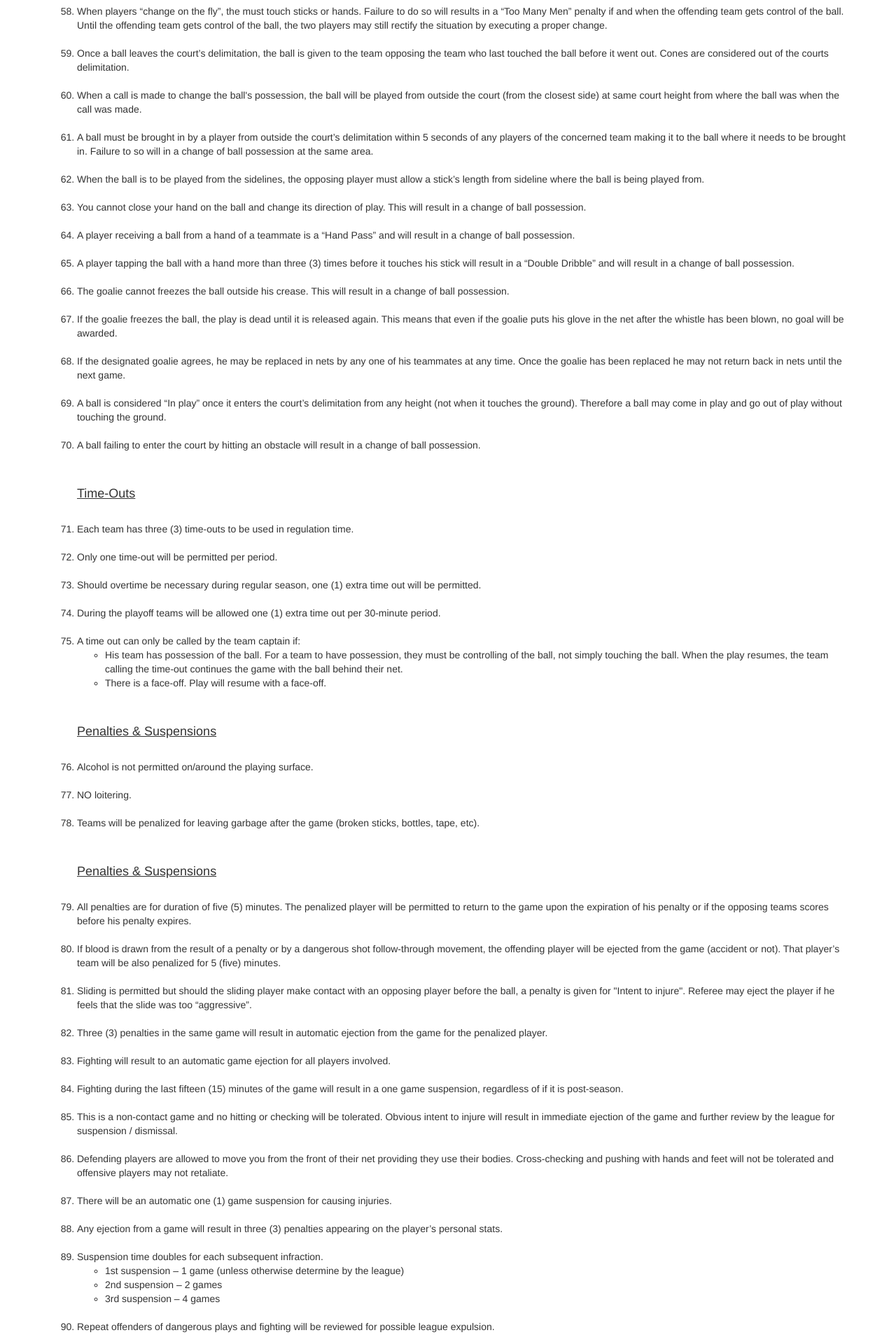
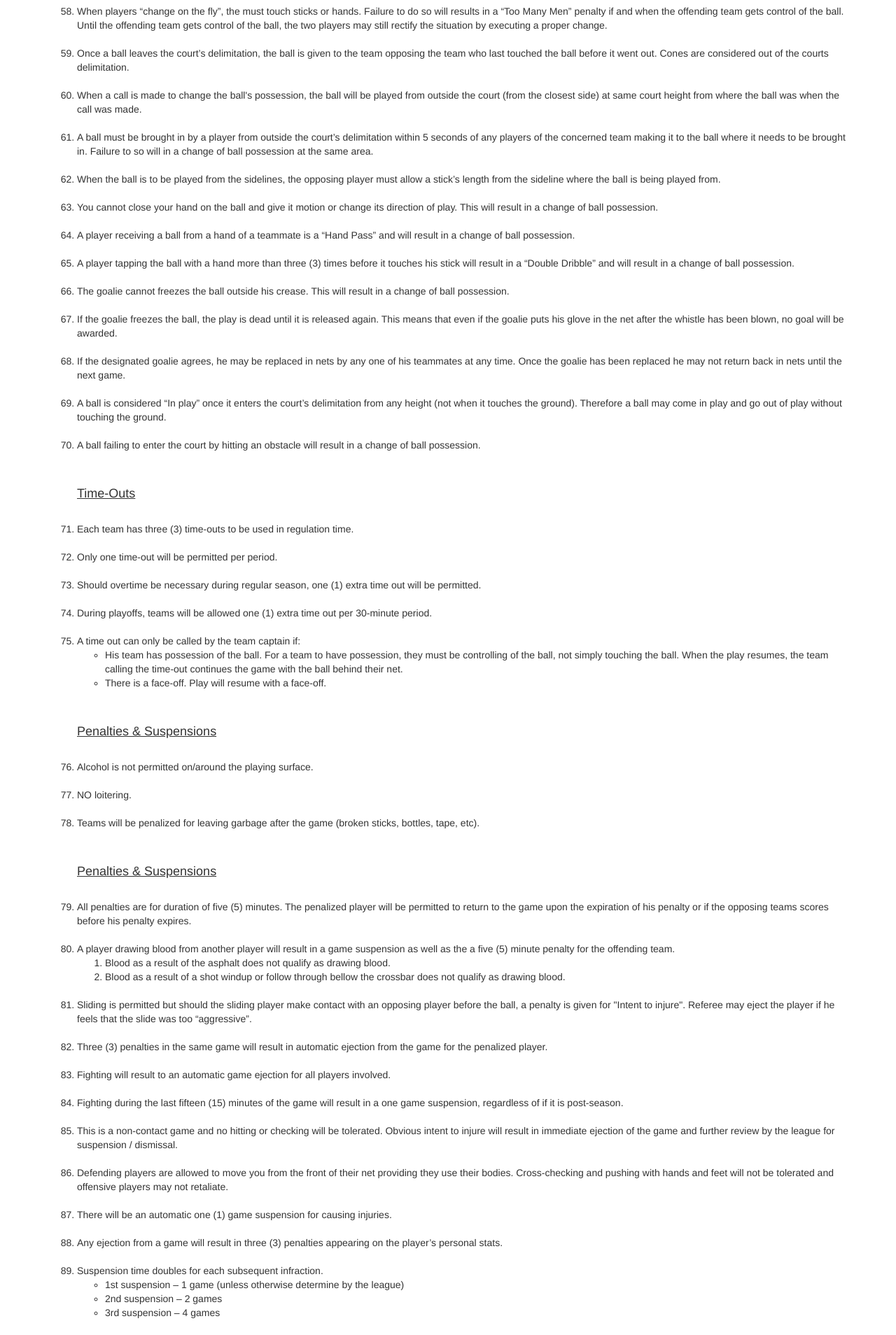
Before and after one commit to DevenCC/cbhl, a CodeIgniter app: a page that uses application/views/rules.php in a window 1280 px wide. Shown: the part 4109-6017 px from the top of the page at 70% size. Run offline with CodeIgniter, Linux system fonts and the light colour scheme; tables that the repository leaves empty or names only in its code hold one stand-in row (values such as "Sample post").

Commit message:
Adjusted Rules
Adjusted rule wording and added specifics

```diff
--- a/application/views/rules.php
+++ b/application/views/rules.php
@@ -224,9 +224,9 @@
 			</br>
 			<li>A ball must be brought in by a player from outside the court’s delimitation within 5 seconds of any players of the concerned team making it to the ball where it needs to be brought in. Failure to so will in a change of ball possession at the same area.</li>
 			</br>
-			<li>When the ball is to be played from the sidelines, the opposing player must allow a stick’s length from sideline where the ball is being played from.</li>
+			<li>When the ball is to be played from the sidelines, the opposing player must allow a stick’s length from the sideline where the ball is being played from.</li>
 			</br>
-			<li>You cannot close your hand on the ball and change its direction of play.  This will result in a change of ball possession.</li>
+			<li>You cannot close your hand on the ball and give it motion or change its direction of play.  This will result in a change of ball possession.</li>
 			</br>
 			<li>A player receiving a ball from a hand of a teammate  is a “Hand Pass” and will result in a change of ball possession.</li>
 			</br>
@@ -253,7 +253,7 @@
 			</br>
 			<li>Should overtime be necessary during regular season, one (1) extra time out will be permitted.</li>
 			</br>
-			<li>During the playoff teams will be allowed one (1) extra time out per 30-minute period.</li>
+			<li>During playoffs, teams will be allowed one (1) extra time out per 30-minute period.</li>
 			</br>
 			<li>A time out can only be called by the team captain if:</li>
 				<ul>
@@ -279,7 +279,11 @@
 		</br>
 			<li>All penalties are for duration of five (5) minutes.  The penalized player will be permitted to return to the game upon the expiration of his penalty or if the opposing teams scores before his penalty expires.</li>
 			</br>
-			<li>If blood is drawn from the result of a penalty or by a dangerous shot follow-through movement, the offending player will be ejected from the game (accident or not).  That player’s team will be also penalized for 5 (five) minutes.</li>
+			<li>A player drawing blood from another player will result in a game suspension as well as the a five (5) minute penalty for the offending team.</li>
+				<ol>
+						<li>Blood as a result of the asphalt does not qualify as drawing blood.</li>
+						<li>Blood as a result of a shot windup or follow through bellow the crossbar does not qualify as drawing blood.</li>
+				</ol>
 			</br>
 			<li>Sliding is permitted but should the sliding player make contact with an opposing player before the ball, a penalty is given for "Intent to injure".   Referee may eject the player if he feels that the slide was too “aggressive”.</li>
 			</br>
@@ -302,8 +306,8 @@
 						<li>1st suspension – 1 game (unless otherwise determine by the league)</li>
 						<li>2nd suspension – 2 games</li>
 						<li>3rd suspension – 4 games</li>
-					</ul>
-					</br>
+				</ul>
+			</br>
 			<li>Repeat offenders of dangerous plays and fighting will be reviewed for possible league expulsion.</li>
 			</br>
 			<li>If a player voluntarily causes damage to private or public property they will be dismissed from league play for the entirety of the season.</li>
@@ -345,6 +349,7 @@
 					<li>An attacking player is taken down on a clear break.</li>
 					<li>A defending player throws his stick at the player / ball.</li>
 					<li>A defending player covers the ball in his goalie’s crease.</li>
+					<li>A defending player throws the ball while in his goalie’s crease.</li>
 				</ul>
 				</br>
 			<li>Interference with the goalies will not be tolerated and will results in a penalty.</li>
```
